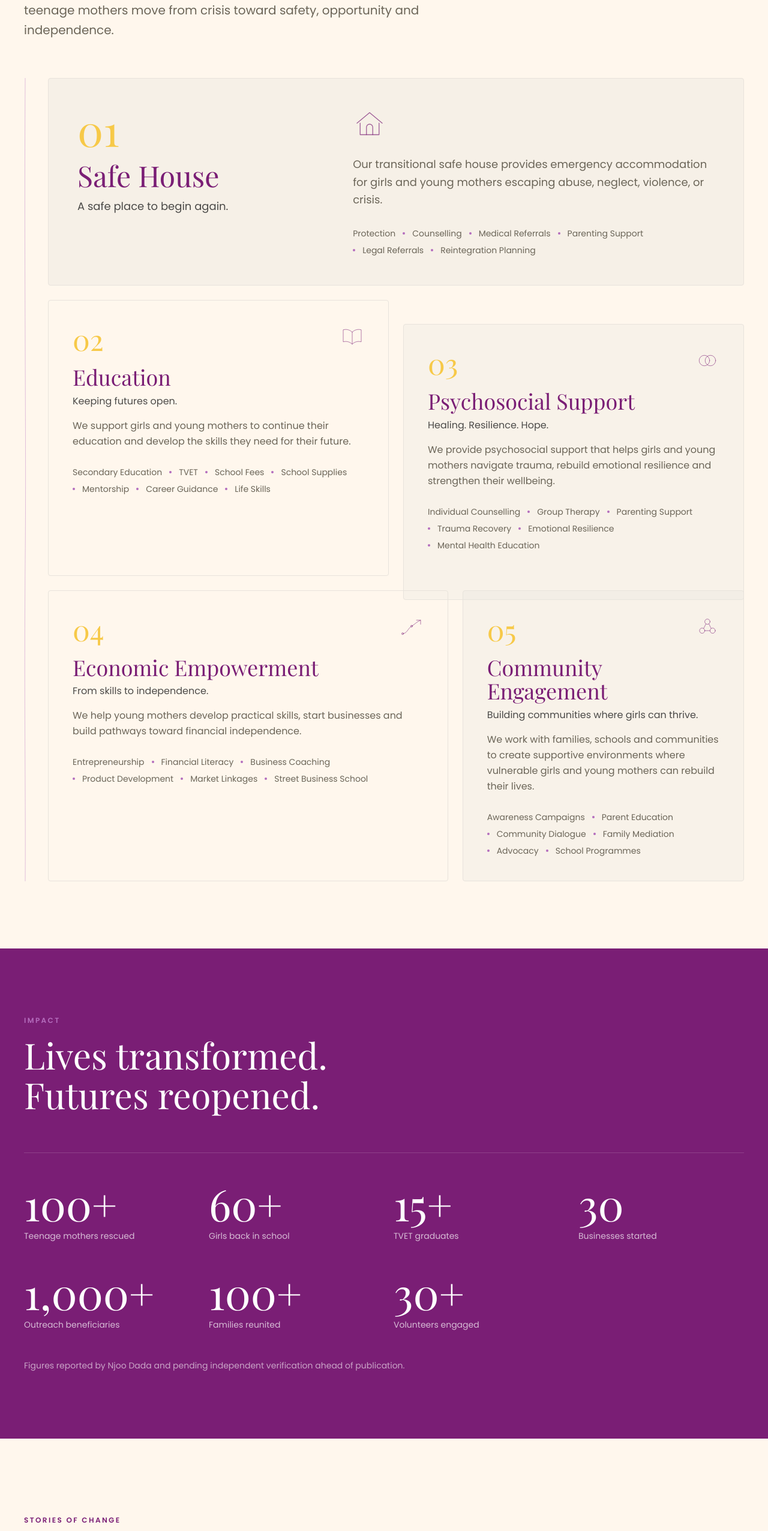
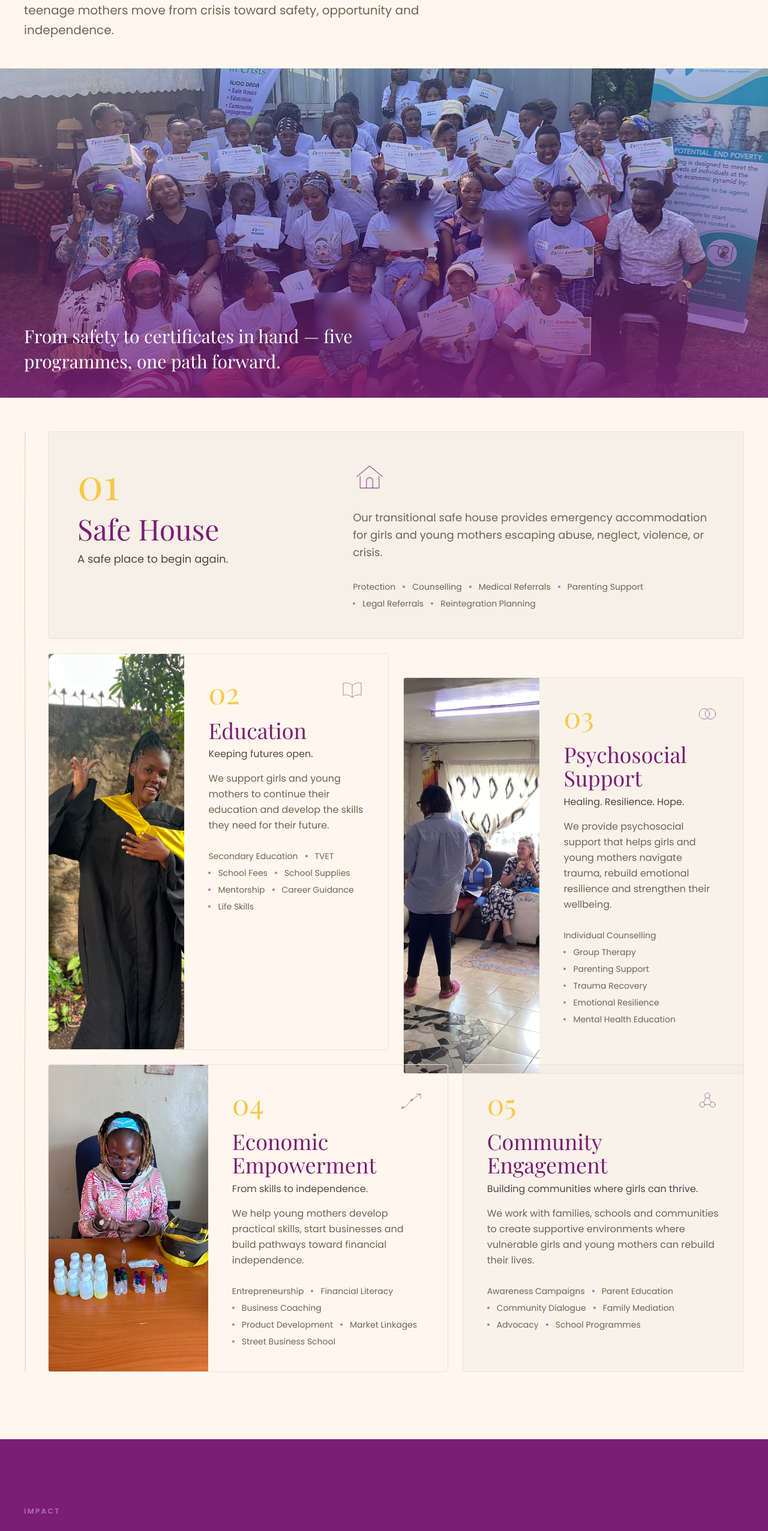
Before and after one commit to rodgersBRY/Njoo-Dada-Organization, a Next.js app: page / in a window 1280 px wide. Shown: the part 2846-5398 px from the top of the page at 60% size. Built offline with nearby package versions, Linux system fonts and the light colour scheme.

Commit message:
FEAT: add photography to Programmes as a full-bleed band and side-panel blocks

```diff
--- a/components/home/ProgrammeBlock.tsx
+++ b/components/home/ProgrammeBlock.tsx
@@ -1,6 +1,7 @@
 import { ProgrammeVisual } from "@/components/home/ProgrammeVisual";
+import { ImageFrame } from "@/components/ui/ImageFrame";
 import { cn } from "@/lib/cn";
-import type { Programme } from "@/content/types";
+import type { ImageAsset, Programme } from "@/content/types";
 
 function ServiceVocabulary({
   services,
@@ -68,21 +69,9 @@ export function ProgrammeAnchor({ programme }: { programme: Programme }) {
   );
 }
 
-/** Standard editorial block used for the remaining programmes. */
-export function ProgrammeBlock({
-  programme,
-  className = "",
-}: {
-  programme: Programme;
-  className?: string;
-}) {
+function ProgrammeBlockContent({ programme }: { programme: Programme }) {
   return (
-    <article
-      className={cn(
-        "group relative flex flex-col rounded-sm border border-border p-8 transition-colors duration-300 hover:bg-secondary/40 md:p-10",
-        className,
-      )}
-    >
+    <>
       <div className="flex items-start justify-between gap-6">
         <ProgrammeNumber number={programme.number} className="text-4xl md:text-5xl" />
         <ProgrammeVisual
@@ -99,6 +88,49 @@ export function ProgrammeBlock({
         {programme.description}
       </p>
       <ServiceVocabulary services={programme.services} className="mt-7" />
+    </>
+  );
+}
+
+/** Standard editorial block used for the remaining programmes. */
+export function ProgrammeBlock({
+  programme,
+  image,
+  className = "",
+}: {
+  programme: Programme;
+  /** Optional side-panel photograph. Stacks above the text on mobile. */
+  image?: ImageAsset;
+  className?: string;
+}) {
+  if (image) {
+    return (
+      <article
+        className={cn(
+          "group relative flex flex-col overflow-hidden rounded-sm border border-border transition-colors duration-300 hover:bg-secondary/40 sm:flex-row",
+          className,
+        )}
+      >
+        <ImageFrame
+          image={image}
+          className="aspect-16/10 w-full shrink-0 border-0 sm:aspect-auto sm:w-2/5"
+          sizes="(min-width: 768px) 25vw, 90vw"
+        />
+        <div className="flex min-w-0 flex-1 flex-col p-8 md:p-10">
+          <ProgrammeBlockContent programme={programme} />
+        </div>
+      </article>
+    );
+  }
+
+  return (
+    <article
+      className={cn(
+        "group relative flex flex-col rounded-sm border border-border p-8 transition-colors duration-300 hover:bg-secondary/40 md:p-10",
+        className,
+      )}
+    >
+      <ProgrammeBlockContent programme={programme} />
     </article>
   );
 }
--- /dev/null
+++ b/components/home/ProgrammeSpotlight.tsx
@@ -0,0 +1,27 @@
+import { ImageFrame } from "@/components/ui/ImageFrame";
+import { programmeImages, programmeSpotlightCaption } from "@/content/programme-imagery";
+
+/**
+ * Full-bleed photographic band between the section intro and the programme
+ * grid. The image sits `absolute inset-0` inside a `relative`, aspect-ratio
+ * sized wrapper — ImageFrame merges classes with `cn()` (tailwind-merge) so
+ * `absolute` correctly wins over its own default `relative`, rather than the
+ * two colliding and collapsing the image to zero height.
+ */
+export function ProgrammeSpotlight() {
+  return (
+    <div className="relative aspect-16/10 w-full overflow-hidden md:aspect-21/9">
+      <ImageFrame
+        image={programmeImages.graduation}
+        className="absolute inset-0 border-0"
+        sizes="100vw"
+      />
+      <div className="absolute inset-0 bg-linear-to-t from-primary/85 via-primary/25 to-transparent" />
+      <div className="absolute inset-x-0 bottom-0 p-6 md:p-10">
+        <p className="max-w-2xl font-display text-2xl leading-snug text-primary-foreground md:text-3xl">
+          {programmeSpotlightCaption}
+        </p>
+      </div>
+    </div>
+  );
+}
--- a/components/home/Programmes.tsx
+++ b/components/home/Programmes.tsx
@@ -2,7 +2,9 @@ import { Container } from "@/components/ui/Container";
 import { SectionHeading } from "@/components/ui/SectionHeading";
 import { Reveal } from "@/components/ui/Reveal";
 import { ProgrammeAnchor, ProgrammeBlock } from "@/components/home/ProgrammeBlock";
+import { ProgrammeSpotlight } from "@/components/home/ProgrammeSpotlight";
 import { programmes, programmesIntro } from "@/content/programmes";
+import { programmeImages } from "@/content/programme-imagery";
 
 export function Programmes() {
   const [anchor, ...rest] = programmes;
@@ -17,8 +19,14 @@ export function Programmes() {
         >
           {programmesIntro.headline}
         </SectionHeading>
+      </Container>
 
-        <div className="relative mt-14 md:mt-16">
+      <Reveal as="div" className="mt-10 md:mt-12">
+        <ProgrammeSpotlight />
+      </Reveal>
+
+      <Container>
+        <div className="relative mt-10 md:mt-14">
           {/* Curved thread echoing the logo arc, linking the programmes without
               implying they are mandatory sequential steps. */}
           <svg
@@ -44,11 +52,16 @@ export function Programmes() {
 
             <div className="grid grid-cols-1 gap-6 md:grid-cols-2">
               <Reveal as="div" delayMs={80}>
-                <ProgrammeBlock programme={education} className="h-full" />
+                <ProgrammeBlock
+                  programme={education}
+                  image={programmeImages.beneficiary1}
+                  className="h-full"
+                />
               </Reveal>
               <Reveal as="div" delayMs={160}>
                 <ProgrammeBlock
                   programme={psychosocial}
+                  image={programmeImages.skillsTraining}
                   className="h-full bg-secondary/30 md:mt-10"
                 />
               </Reveal>
@@ -56,7 +69,11 @@ export function Programmes() {
 
             <div className="grid grid-cols-1 gap-6 md:grid-cols-12">
               <Reveal as="div" delayMs={80} className="md:col-span-7">
-                <ProgrammeBlock programme={economic} className="h-full" />
+                <ProgrammeBlock
+                  programme={economic}
+                  image={programmeImages.beneficiary}
+                  className="h-full"
+                />
               </Reveal>
               <Reveal as="div" delayMs={160} className="md:col-span-5">
                 <ProgrammeBlock
--- a/content/programme-imagery.ts
+++ b/content/programme-imagery.ts
@@ -8,6 +8,9 @@ import type { ImageAsset } from "./types";
  * gaussian blur, composited over the original at native resolution) — owner
  * consent covers the organisation's use of the photo, but not the children.
  */
+export const programmeSpotlightCaption =
+  "From safety to certificates in hand — five programmes, one path forward.";
+
 export const programmeImages = {
   graduation: {
     src: "/images/programmes/graduation.jpeg",
```
